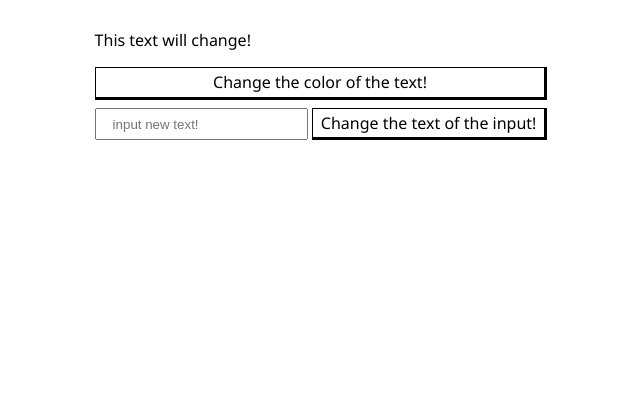
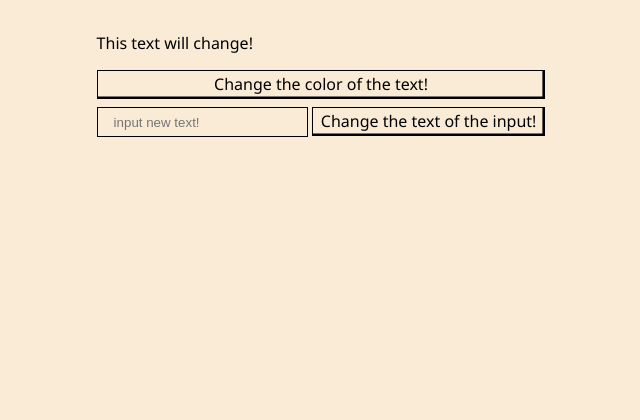
Before and after one commit to lskq/Javascript_DOM, a plain HTML site: page index.html in a window 1280 px wide. Shown: the part 396-816 px from the top of the page, without its empty margins (327-967 px from the left). Drawn offline with Linux system fonts and the light colour scheme.

Commit message:
no more sea sickness buttons

```diff
--- a/CSS/style.css
+++ b/CSS/style.css
@@ -10,6 +10,7 @@ body{
     width: 100vw;
     font-family: 'Segoe UI', Tahoma, Geneva, Verdana, sans-serif;
     letter-spacing: 1.2;
+    background-color: antiquewhite;
 }
 h1{
     font-size: 3rem;
@@ -25,21 +26,26 @@ h1{
 
 button{
     background-color: inherit;
-    border-top: 0.1rem solid black;
-    border-left: 0.1rem solid black;
-    border-bottom: 0.2rem solid black;
-    border-right: 0.2rem solid black;
+    border: 0.1rem solid black;
+    box-shadow: inset black -0.1rem -0.1rem;
     font: inherit;
-    padding: 0.2rem 0.5rem;
+    padding: 0.1rem 0.5rem 0.2rem 0.5rem;
     transition: 150ms ease-in-out;
 }
 button:hover{
     cursor: pointer;
-    border-top: 0.2rem solid black;
-    border-left: 0.2rem solid black;
-    border-right: 0.1rem solid black;
-    border-bottom: 0.1rem solid black;
+    transform: translate(0.1rem, 0.1rem);
+    box-shadow: inset black 0.1rem 0.1rem;
+    padding: 0.2rem 0.5rem 0.1rem 0.5rem;
 }
 input{
     padding: 0.4rem 1rem;
+    background-color: inherit;
+    border: 0.1rem solid black;
 }
+input:focus{
+    outline: none;
+}
+input:hover{
+    cursor: pointer;
+}
```
